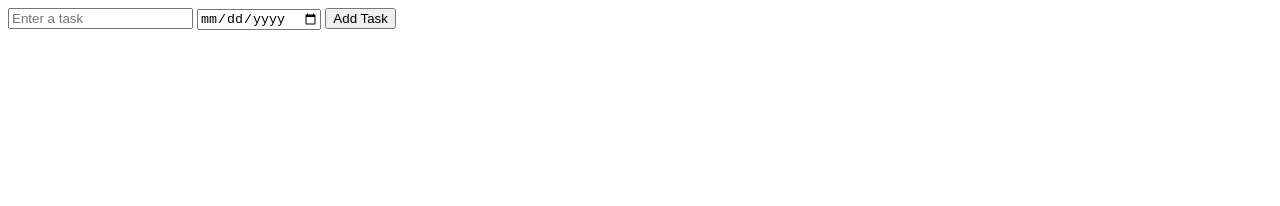
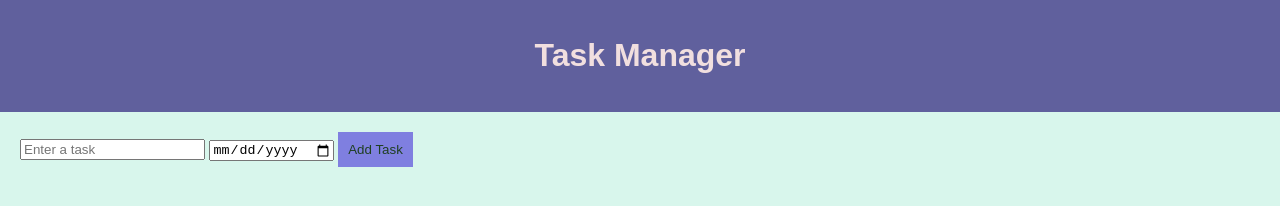
Before and after one commit to soli2060/Final-Project-, a plain HTML site: page index.html in a window 1280 px wide. Drawn offline with Linux system fonts and the light colour scheme.

Commit message:
Update index.html

```diff
--- a/index.html
+++ b/index.html
@@ -2,19 +2,25 @@
 <html lang="en">
 <head>
     <meta charset="UTF-8">
-    <meta name="viewport" content="width=device-width, initial-scale=1.0">
-    <title>Your Website</title>
-    <style>
-        /* Add your CSS styles here */
-    </style>
+    <meta viewport="content-width=device-width, initial-scale=1.0">
+    <title>Task Manager</title>
+    <link href="https://fonts.googleapis.com/css2?family=Roboto:wght@400;500&display=swap" rel="stylesheet">
+    <link rel="stylesheet" href="style.css">
 </head>
 <body>
-    <input type="text" id="taskInput" placeholder="Enter a task">
-    <input type="date" id="taskDueDate">
-    <button onclick="addTask()">Add Task</button>
-
-    <div id="taskList"></div>
-
+    <div class="container">
+        <header>
+            <h1>Task Manager</h1>
+        </header>
+        <main>
+            <div class="task-input">
+                <input type="text" id="taskInput" placeholder="Enter a task">
+                <input type="date" id="taskDueDate">
+                <button onclick="addTask()">Add Task</button>
+            </div>
+            <div id="taskList" class="task-list"></div>
+        </main>
+    </div>
     <script src="script.js"></script>
 </body>
 </html>
```
